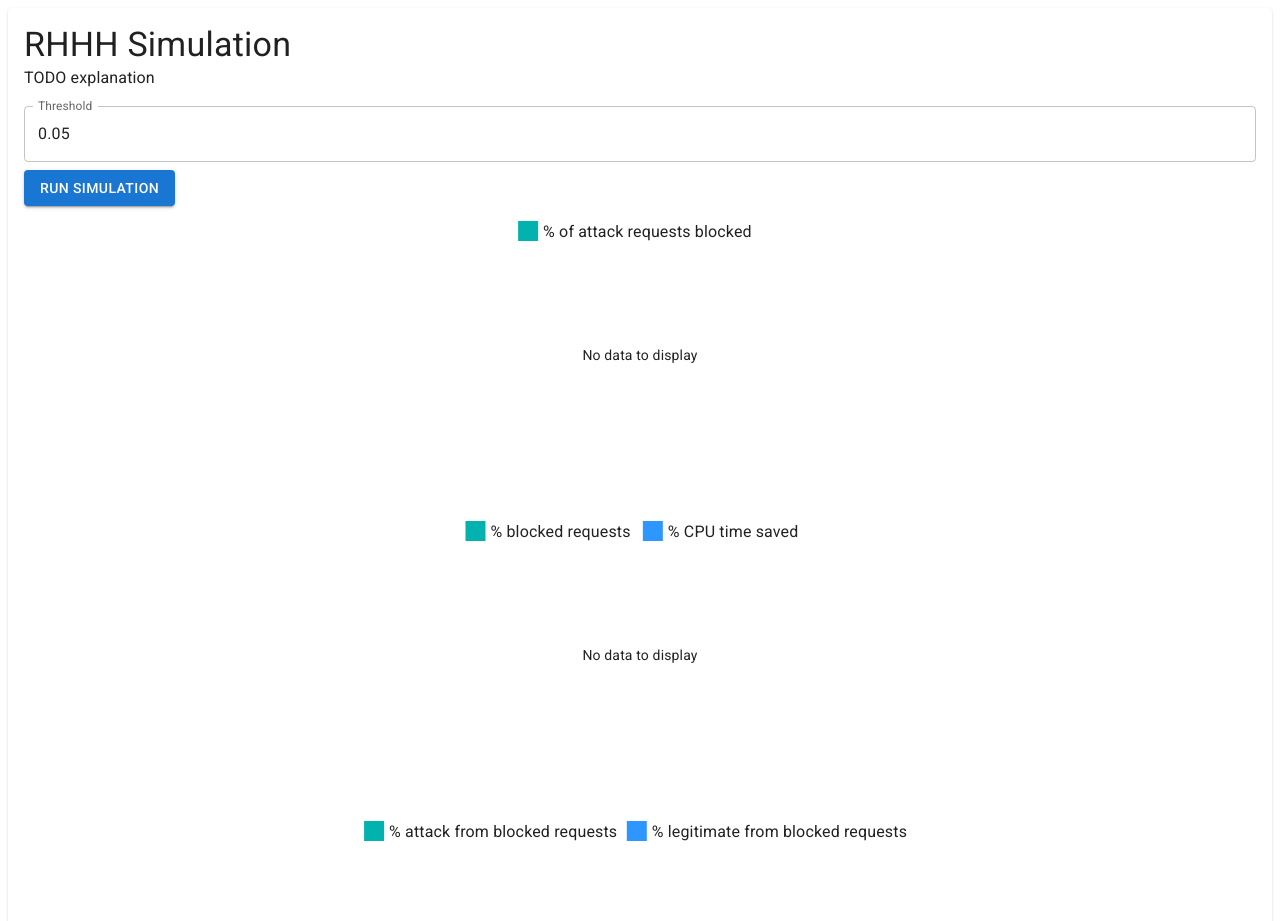
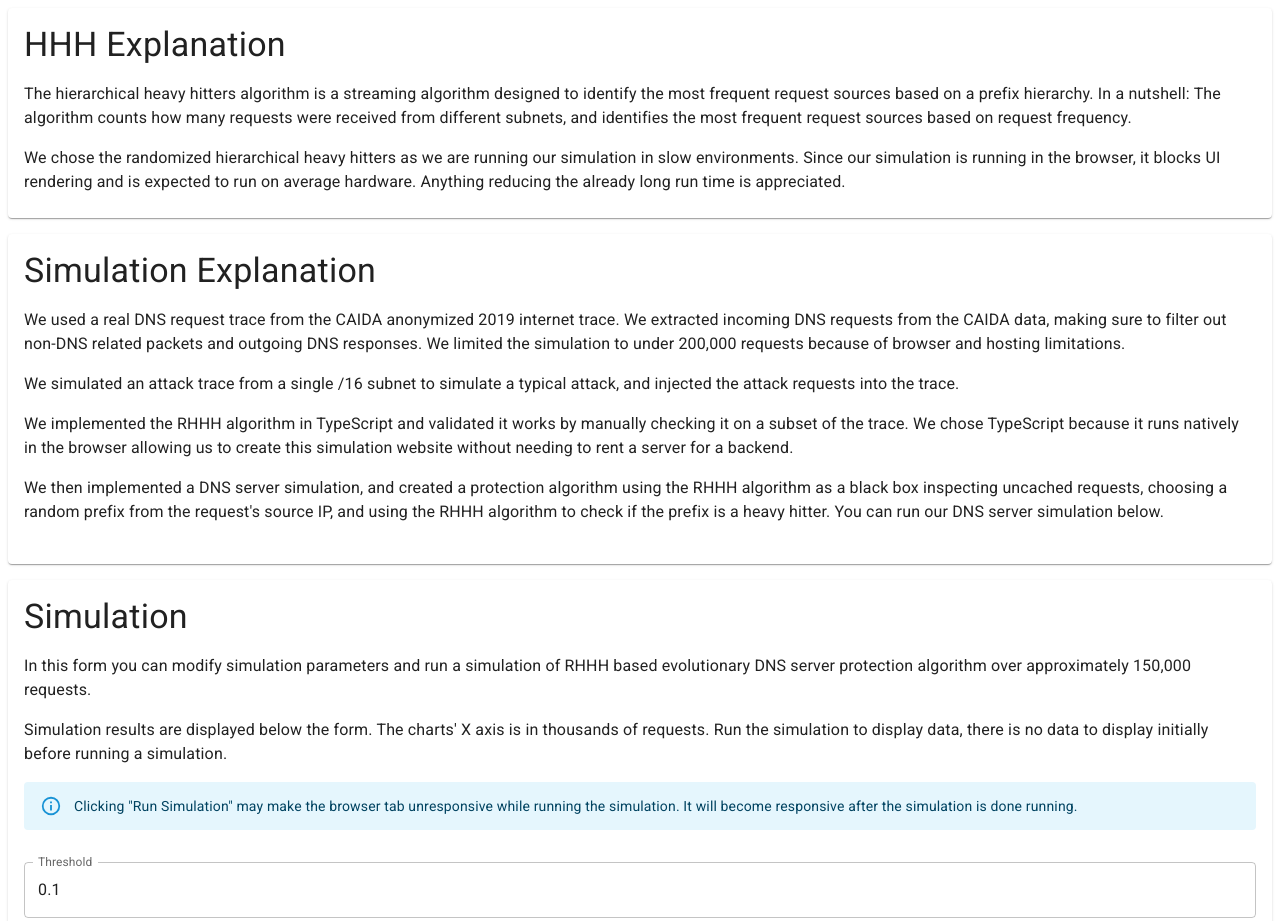
Before and after one commit to LKummer/BGU-Networking-Project, an Astro site: page / in a window 1280 px wide. Shown: the top 921 px of the page. Built offline with nearby package versions, Linux system fonts and the light colour scheme; Astro itself is replaced by a stand-in of ours.

Commit message:
feat: add explanations to the webpage

```diff
--- /dev/null
+++ b/src/components/Page.tsx
@@ -0,0 +1,65 @@
+import { Fragment, type FunctionComponent } from "react";
+import { Simulation } from "./Simulation";
+import Card from "@mui/material/Card";
+import CardContent from "@mui/material/CardContent";
+import Typography from "@mui/material/Typography";
+
+interface Props {}
+
+export const Page: FunctionComponent<Props> = ({}) => {
+  return (
+    <Fragment>
+      <Card sx={{ mb: 2 }}>
+        <CardContent>
+          <Typography variant="h4">HHH Explanation</Typography>
+          <Typography variant="body1" sx={{ mt: 2, mb: 2 }}>
+            The hierarchical heavy hitters algorithm is a streaming algorithm
+            designed to identify the most frequent request sources based on a
+            prefix hierarchy. In a nutshell: The algorithm counts how many
+            requests were received from different subnets, and identifies the
+            most frequent request sources based on request frequency.
+          </Typography>
+          <Typography variant="body1">
+            We chose the randomized hierarchical heavy hitters as we are running
+            our simulation in slow environments. Since our simulation is running
+            in the browser, it blocks UI rendering and is expected to run on
+            average hardware. Anything reducing the already long run time is
+            appreciated.
+          </Typography>
+        </CardContent>
+      </Card>
+      <Card sx={{ mb: 2 }}>
+        <CardContent>
+          <Typography variant="h4">Simulation Explanation</Typography>
+          <Typography variant="body1" sx={{ mt: 2, mb: 2 }}>
+            We used a real DNS request trace from the CAIDA anonymized 2019
+            internet trace. We extracted incoming DNS requests from the CAIDA
+            data, making sure to filter out non-DNS related packets and outgoing
+            DNS responses. We limited the simulation to under 200,000 requests
+            because of browser and hosting limitations.
+          </Typography>
+          <Typography variant="body1" sx={{ mb: 2 }}>
+            We simulated an attack trace from a single /16 subnet to simulate a
+            typical attack, and injected the attack requests into the trace.
+          </Typography>
+          <Typography variant="body1" sx={{ mb: 2 }}>
+            We implemented the RHHH algorithm in TypeScript and validated it
+            works by manually checking it on a subset of the trace. We chose
+            TypeScript because it runs natively in the browser allowing us to
+            create this simulation website without needing to rent a server for
+            a backend.
+          </Typography>
+          <Typography variant="body1" sx={{ mb: 2 }}>
+            We then implemented a DNS server simulation, and created a
+            protection algorithm using the RHHH algorithm as a black box
+            inspecting uncached requests, choosing a random prefix from the
+            request's source IP, and using the RHHH algorithm to check if the
+            prefix is a heavy hitter. You can run our DNS server simulation
+            below.
+          </Typography>
+        </CardContent>
+      </Card>
+      <Simulation />
+    </Fragment>
+  );
+};
--- a/src/components/Simulation.tsx
+++ b/src/components/Simulation.tsx
@@ -8,6 +8,7 @@ import Card from "@mui/material/Card";
 import CardContent from "@mui/material/CardContent";
 import Typography from "@mui/material/Typography";
 import TextField from "@mui/material/TextField";
+import Alert from "@mui/material/Alert";
 import { LineChart } from "@mui/x-charts/LineChart";
 
 interface Props {}
@@ -21,7 +22,7 @@ interface ChartData {
 }
 
 export const Simulation: FunctionComponent<Props> = ({}) => {
-  const [threshold, setThreshold] = useState(0.05);
+  const [threshold, setThreshold] = useState(0.1);
   const [thresholdValid, setThresholdValid] = useState(true);
 
   const [chartData, setChartData] = useState<ChartData>({
@@ -55,11 +56,25 @@ export const Simulation: FunctionComponent<Props> = ({}) => {
   return (
     <Card>
       <CardContent>
-        <Typography variant="h4">RHHH Simulation</Typography>
-        <Typography variant="body1">TODO explanation</Typography>
+        <Typography variant="h4">Simulation</Typography>
+        <Typography variant="body1" sx={{ mt: 2, mb: 2 }}>
+          In this form you can modify simulation parameters and run a simulation
+          of RHHH based evolutionary DNS server protection algorithm over
+          approximately 150,000 requests.
+        </Typography>
+        <Typography variant="body1" sx={{ mb: 2 }}>
+          Simulation results are displayed below the form. The charts' X axis is
+          in thousands of requests. Run the simulation to display data, there is
+          no data to display initially before running a simulation.
+        </Typography>
+        <Alert severity="info" sx={{ mb: 2 }}>
+          Clicking "Run Simulation" may make the browser tab unresponsive while
+          running the simulation. It will become responsive after the simulation
+          is done running.
+        </Alert>
         <TextField
           label="Threshold"
-          defaultValue="0.05"
+          defaultValue="0.1"
           fullWidth
           margin="normal"
           onChange={handleThreholdValidation}
@@ -69,6 +84,7 @@ export const Simulation: FunctionComponent<Props> = ({}) => {
           variant="contained"
           disabled={!thresholdValid}
           onClick={handleSimulation}
+          sx={{ mt: 2 }}
         >
           Run Simulation
         </Button>
--- a/src/pages/index.astro
+++ b/src/pages/index.astro
@@ -2,11 +2,12 @@
 import Layout from '../layouts/Layout.astro';
 import Card from '../components/Card.astro';
 import {Simulation} from '../components/Simulation';
+import {Page} from "../components/Page";
 ---
 
 <Layout title="Welcome to Astro.">
 	<main>
-		<Simulation client:only />
+		<Page client:only />
 	</main>
 </Layout>
 
```
Also changed, not shown: 1 other file.
